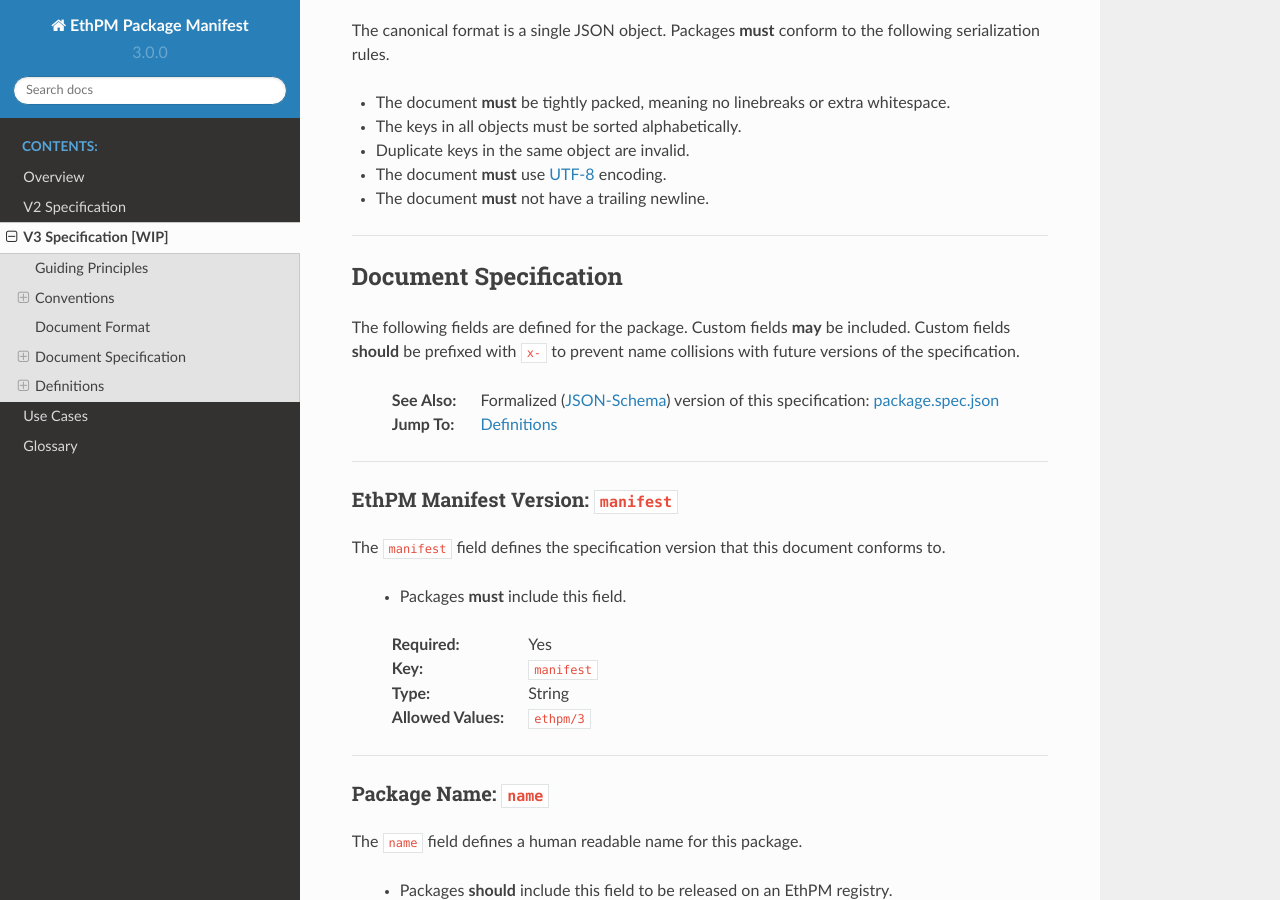
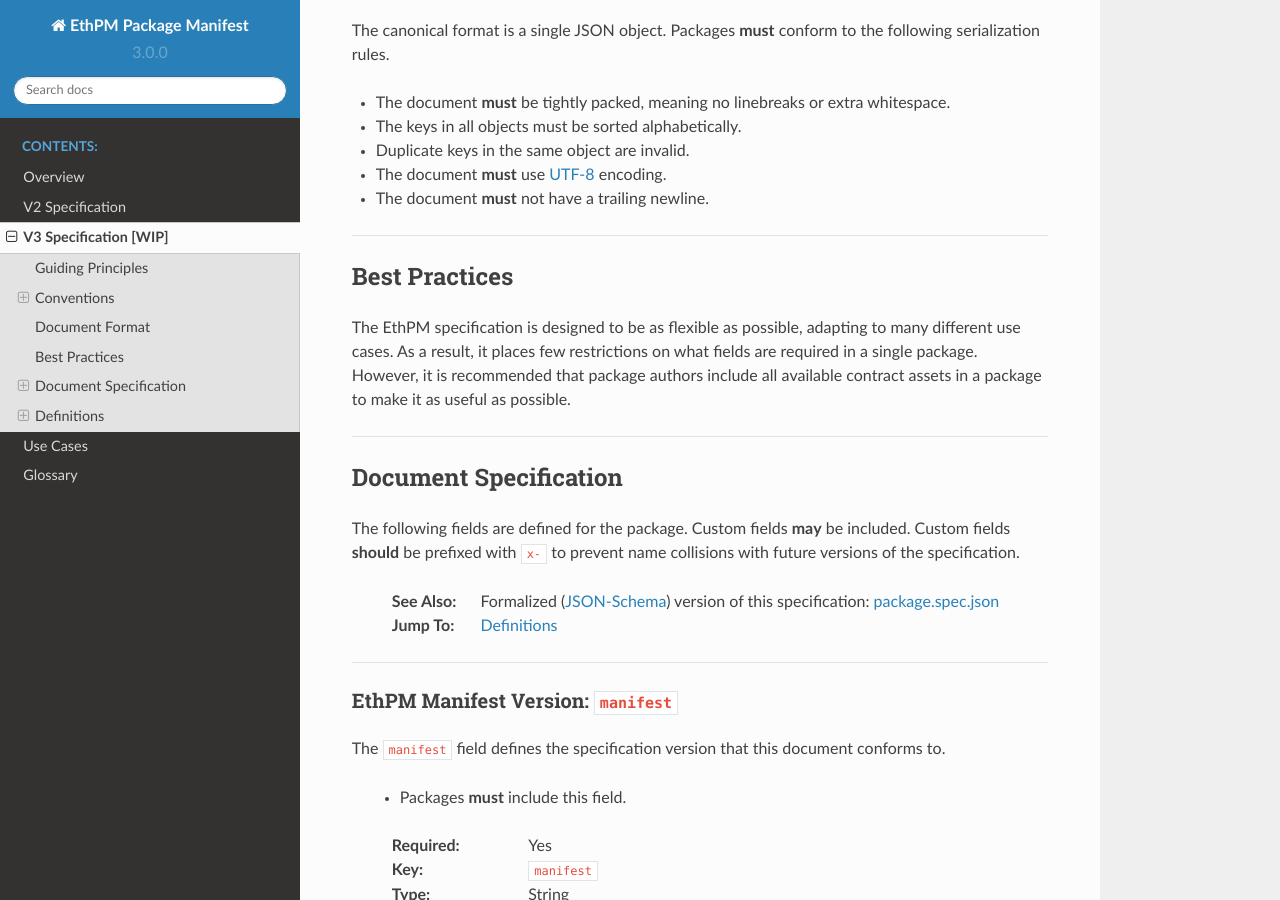
Before and after one commit to ethpm/ethpm-spec, a Sphinx documentation site: the page built from docs/source/v3-package-spec.rst, in a window 1280 px wide and 900 px high, scrolled down 1088 px. Built offline with Sphinx 7.4.7 and the Read the Docs theme 2.0.0, drawn with Linux system fonts in a browser that asks for light colours; the version number is read from the project's files by our own code.

Commit message:
Add best practices to v3 spec

```diff
--- a/docs/source/v3-package-spec.rst
+++ b/docs/source/v3-package-spec.rst
@@ -71,6 +71,16 @@
 -  Duplicate keys in the same object are invalid.
 -  The document **must** use `UTF-8 <https://en.wikipedia.org/wiki/UTF-8>`_ encoding.
 -  The document **must** not have a trailing newline.
+
+----
+
+Best Practices
+--------------
+
+The EthPM specification is designed to be as flexible as possible, adapting to many
+different use cases. As a result, it places few restrictions on what fields are required
+in a single package. However, it is recommended that package authors include all available
+contract assets in a package to make it as useful as possible.
 
 ----
 
```
